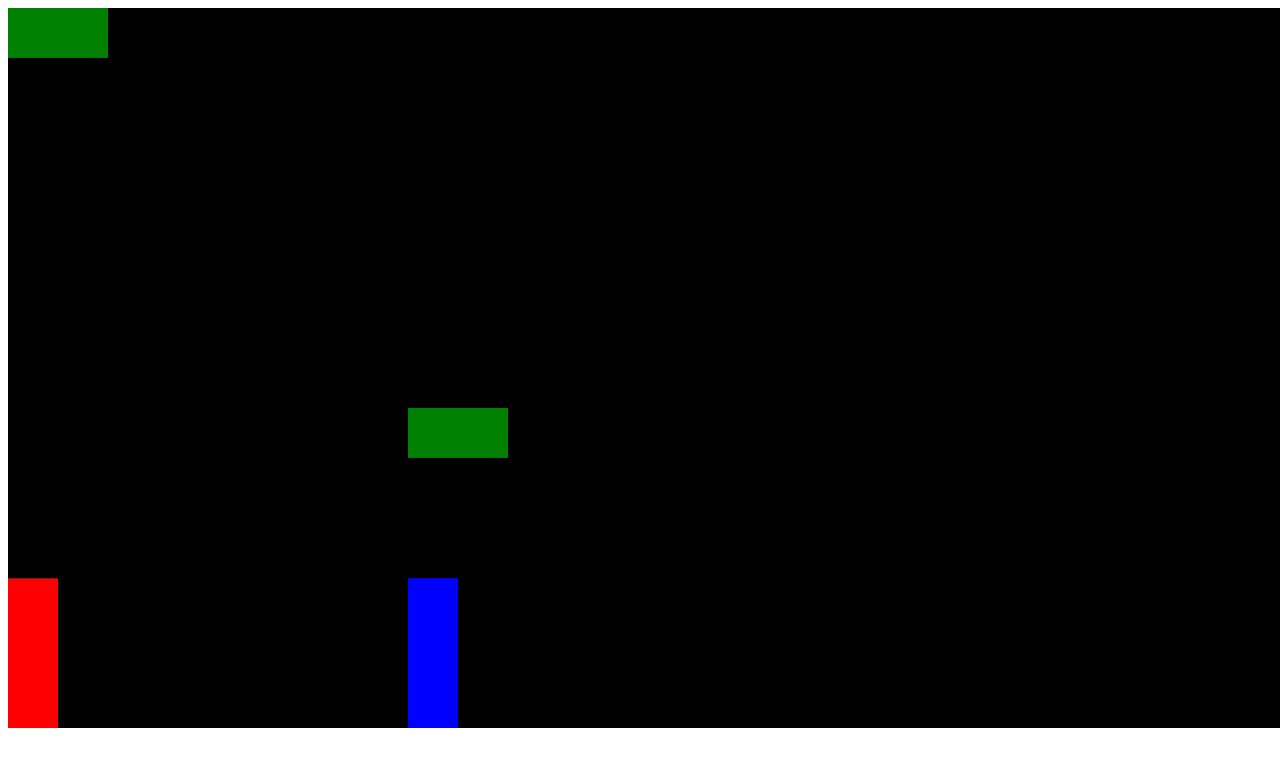
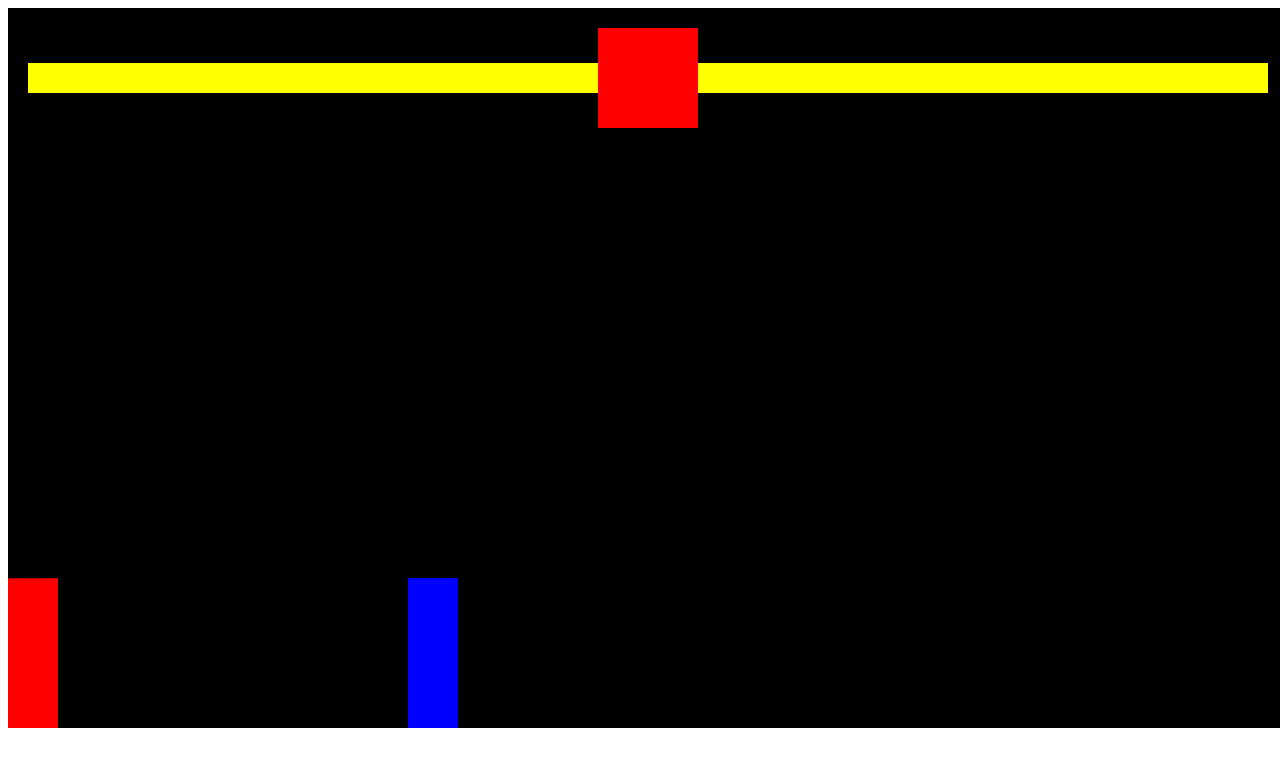
Before and after one commit to CitronMeister/JS-fighting-game, a plain HTML site: page index.html in a window 1280 px wide. Drawn offline with Linux system fonts and the light colour scheme.

Commit message:
Enemy attack and health bars
- Fixed enemy attack
- added html healthbars

```diff
--- a/index.html
+++ b/index.html
@@ -1,13 +1,30 @@
 <!DOCTYPE html>
 <html lang="en">
   <head>
+    <style>
+      /* * {
+        box-sizing: border-box;
+      } */
+    </style>
+    <link rel="stylesheet" href="stylesheet.css" />
     <meta charset="UTF-8" />
     <meta http-equiv="X-UA-Compatible" content="IE=edge" />
     <meta name="viewport" content="width=device-width, initial-scale=1.0" />
-    <title>Document</title>
+    <title>Fighting game</title>
   </head>
   <body>
-    <canvas></canvas>
+    <!-- container div -->
+    <div class="container">
+      <div class="UI">
+        <!-- player health -->
+        <div class="healthbar"></div>
+        <!-- timer -->
+        <div class="timer"></div>
+        <!-- enemy health -->
+        <div class="healthbar"></div>
+      </div>
+      <canvas></canvas>
+    </div>
     <script src="index.js"></script>
   </body>
 </html>
--- a/index.js
+++ b/index.js
@@ -11,7 +11,7 @@ c.fillRect(0, 0, canvas.width, canvas.height);
 const gravity = 0.7;
 
 class Sprite {
-  constructor({ position, velocity, color = "red" }) {
+  constructor({ position, velocity, color, offset }) {
     this.position = position;
     this.velocity = velocity;
     this.width = 50;
@@ -22,6 +22,7 @@ class Sprite {
         x: this.position.x,
         y: this.position.y,
       },
+      offset,
       width: 100,
       height: 50,
     };
@@ -33,7 +34,7 @@ class Sprite {
     c.fillRect(this.position.x, this.position.y, this.width, this.height);
 
     //attack draw
-    // if (player.isAttacking) {
+    if (this.isAttacking) {
       c.fillStyle = "green";
       c.fillRect(
         this.attackBox.position.x,
@@ -41,11 +42,12 @@ class Sprite {
         this.attackBox.width,
         this.attackBox.height
       );
-    // }
+    }
   }
   update() {
     this.draw();
-
+    this.attackBox.position.x = this.position.x + this.attackBox.offset.x;
+    this.attackBox.position.y = this.position.y;
     this.position.x += this.velocity.x;
     this.position.y += this.velocity.y;
 
@@ -71,6 +73,10 @@ const player = new Sprite({
     y: 1,
   },
   color: "red",
+  offset: {
+    x: 0,
+    y: 0,
+  },
 });
 
 const enemy = new Sprite({
@@ -83,6 +89,10 @@ const enemy = new Sprite({
     y: 0,
   },
   color: "blue",
+  offset: {
+    x: -50,
+    y: 0,
+  },
 });
 
 const keys = {
@@ -105,6 +115,18 @@ const keys = {
     pressed: false,
   },
 };
+
+function rectangularCollision({ rectangle1, rectangle2 }) {
+  return (
+    rectangle1.attackBox.position.x + rectangle1.attackBox.width >=
+      rectangle2.position.x &&
+    rectangle1.attackBox.position.x <=
+      rectangle2.position.x + rectangle2.width &&
+    rectangle1.attackBox.position.y + rectangle1.attackBox.height >=
+      rectangle2.position.y &&
+    rectangle1.attackBox.position.y <= rectangle2.position.y + rectangle2.height
+  );
+}
 
 function animate() {
   window.requestAnimationFrame(animate);
@@ -129,16 +151,27 @@ function animate() {
   } else if (keys.ArrowRight.pressed && enemy.lastKey === "ArrowRight") {
     enemy.velocity.x = movementSpeed;
   }
-  //detect collision
+  //detect collision player to enemy
   if (
-    player.attackBox.position.x + player.attackBox.width >= enemy.position.x &&
-    player.attackBox.position.x <= enemy.position.x + enemy.width &&
-    player.attackBox.position.y + player.attackBox.height >= enemy.position.y &&
-    player.attackBox.position.y <= enemy.position.y + enemy.height &&
+    rectangularCollision({
+      rectangle1: player,
+      rectangle2: enemy,
+    }) &&
     player.isAttacking
   ) {
     player.isAttacking = false;
-    console.log("GO");
+    console.log("GO1");
+  }
+  // detect collision enemy to player
+  if (
+    rectangularCollision({
+      rectangle1: enemy,
+      rectangle2: player,
+    }) &&
+    enemy.isAttacking
+  ) {
+    enemy.isAttacking = false;
+    console.log("GO2");
   }
 }
 animate();
@@ -177,6 +210,9 @@ window.addEventListener("keydown", (event) => {
       keys.ArrowUp.pressed = true;
       enemy.velocity.y = -20;
       break;
+    case "ArrowDown":
+      enemy.attack();
+      break;
   }
 });
 window.addEventListener("keyup", (event) => {
--- /dev/null
+++ b/stylesheet.css
@@ -0,0 +1,26 @@
+* {
+  box-sizing: border-box;
+}
+
+.healthbar {
+  background-color: yellow;
+  height: 30px;
+  width: 100%;
+}
+.timer {
+  background-color: red;
+  height: 100px;
+  width: 100px;
+  flex-shrink: 0;
+}
+.container {
+  position: relative;
+  display: inline-block;
+}
+.UI {
+  position: absolute;
+  display: flex;
+  width: 100%;
+  align-items: center;
+  padding: 20px;
+}
```
Lines whose indentation alone changed are shown as unchanged.
